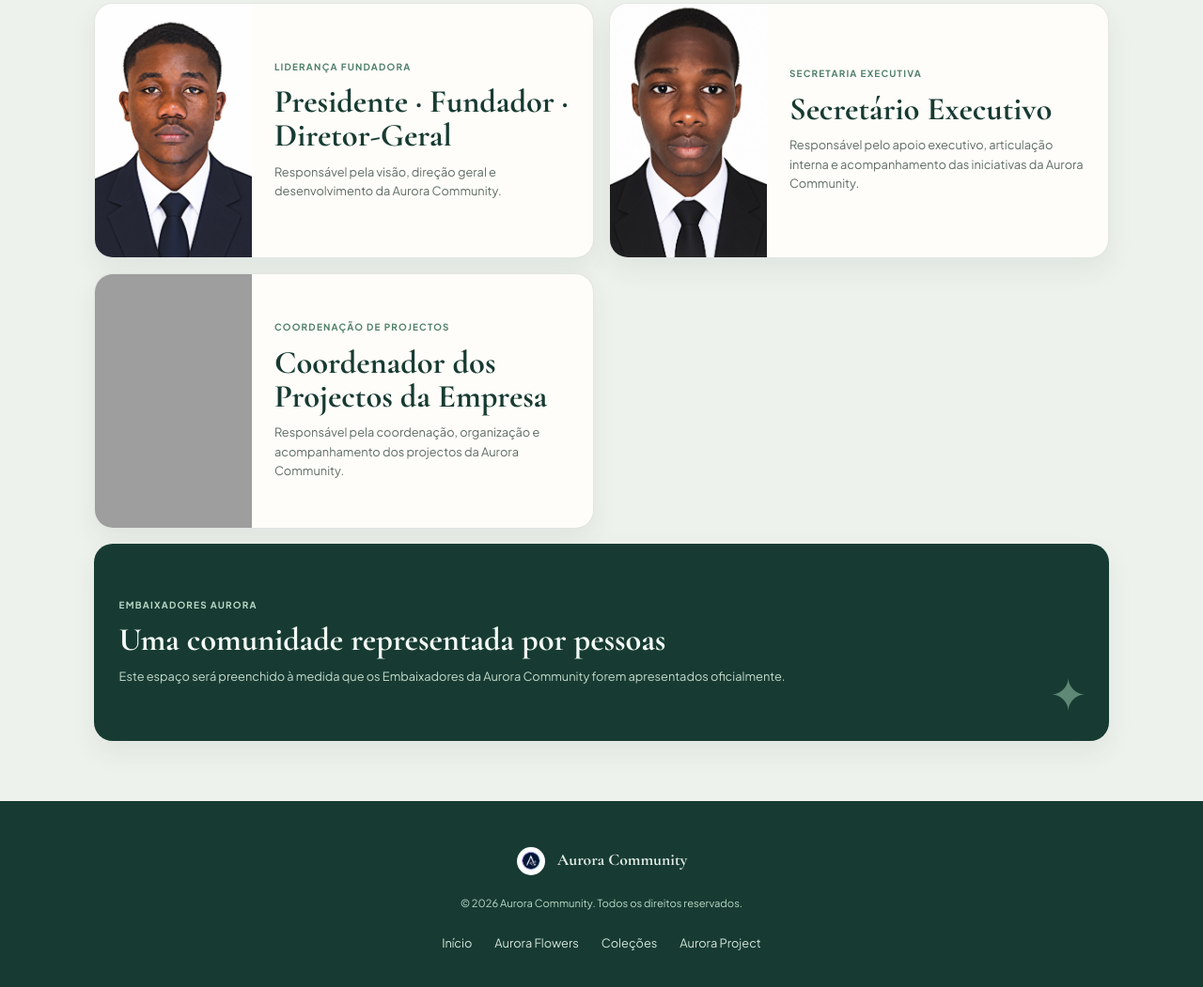
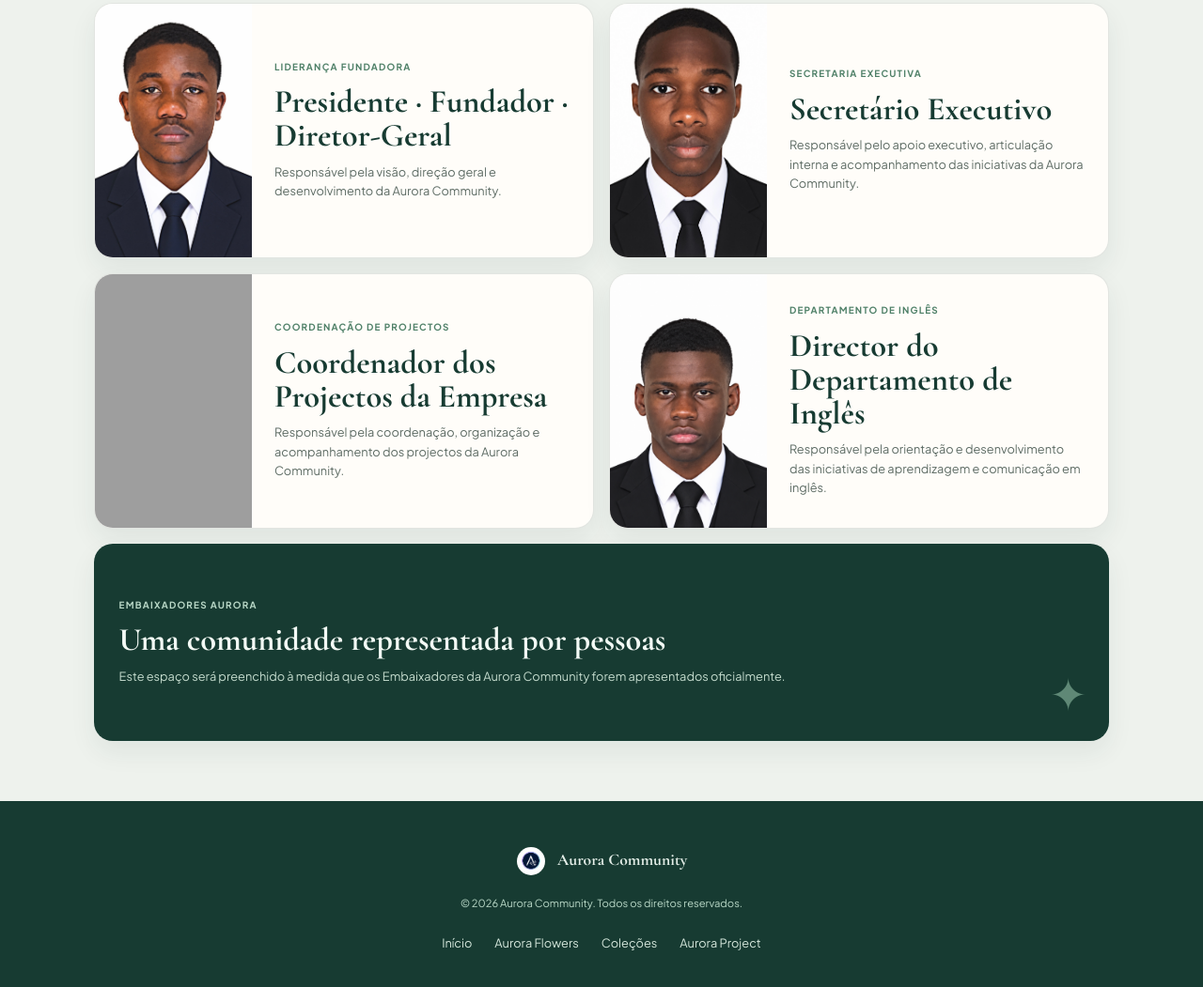
Before and after one commit to auroracommunityAO/AC, a plain HTML site: page index.html in a window 1280 px wide. Shown: the part 1528-2579 px from the top of the page at 94% size. Drawn offline with nearby package versions, Linux system fonts and the light colour scheme; grey boxes are pictures that could not be loaded.

Commit message:
feat: adicionar director do departamento de ingles

```diff
--- a/index.html
+++ b/index.html
@@ -115,6 +115,17 @@
                     </div>
                 </article>
 
+                <article class="leader-card leader-card-english">
+                    <div class="leader-portrait-wrap">
+                        <img src="assets/english-department-director-aurora.png" alt="Director do Departamento de Inglês da Aurora Community" class="leader-portrait" loading="lazy" width="1146" height="1372">
+                    </div>
+                    <div class="leader-card-content">
+                        <span class="leader-kicker">Departamento de Inglês</span>
+                        <h3>Director do Departamento de Inglês</h3>
+                        <p>Responsável pela orientação e desenvolvimento das iniciativas de aprendizagem e comunicação em inglês.</p>
+                    </div>
+                </article>
+
                 <article class="ambassadors-card">
                     <span class="leader-kicker">Embaixadores Aurora</span>
                     <h3>Uma comunidade representada por pessoas</h3>
```
Also changed, not shown: assets/english-department-director-aurora.png (added).
